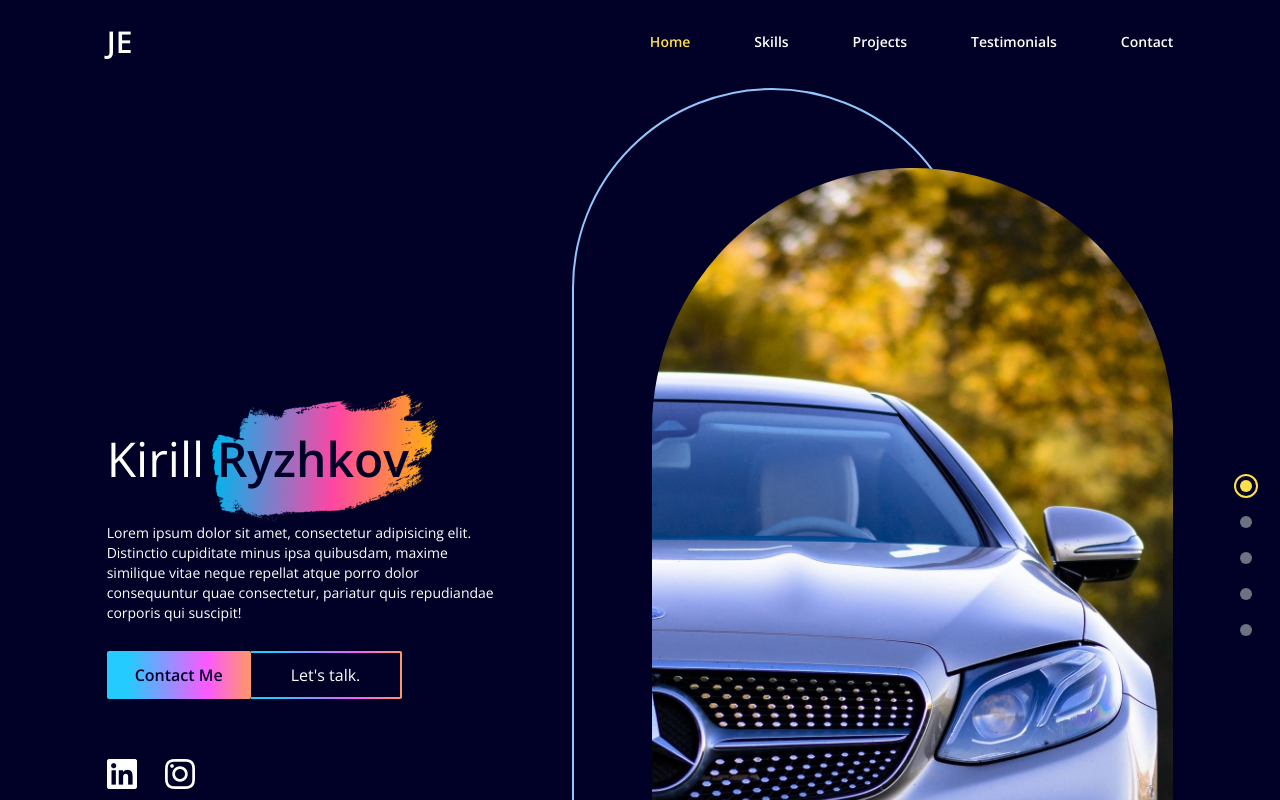
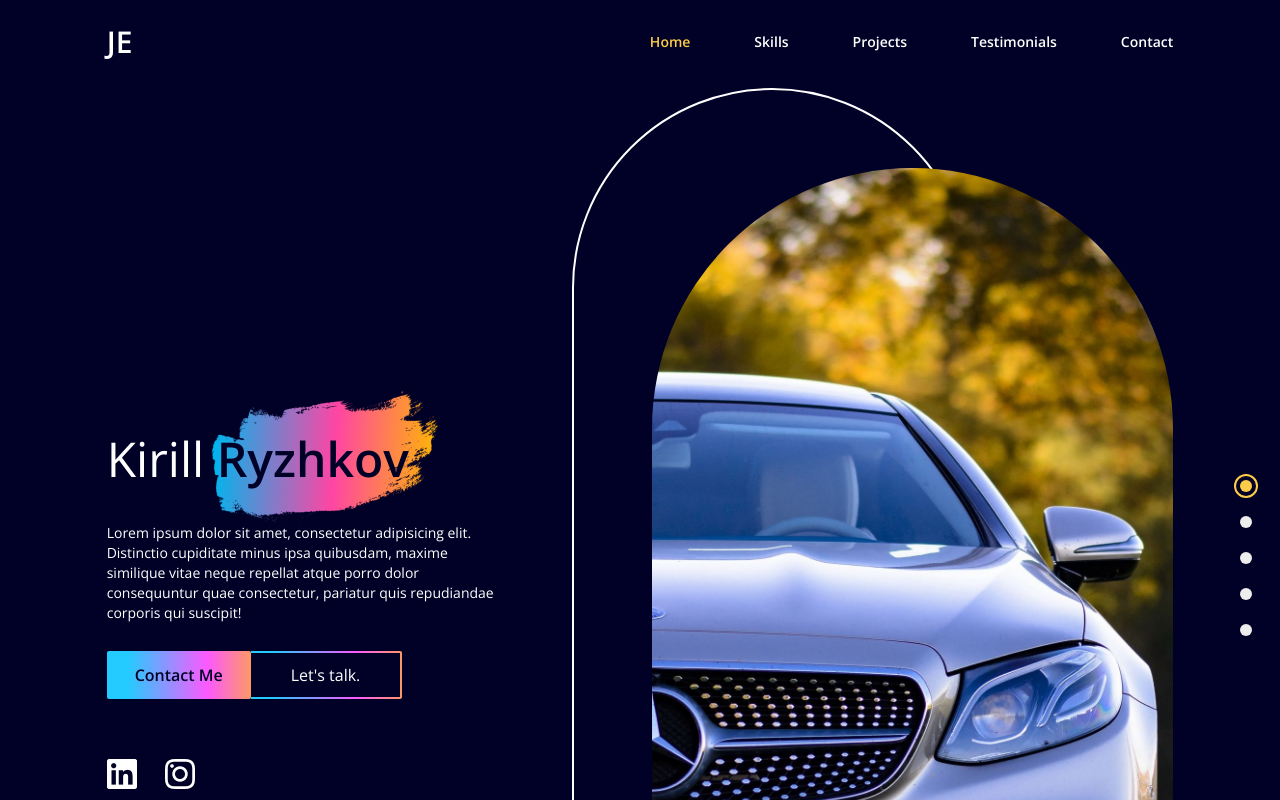
Before and after one commit to SmokeGuap/Portfolio, a React (Vite) app: page / in a window 1280 px wide. Shown: the top 800 px of the page. Built offline with nearby package versions, Linux system fonts and the light colour scheme.

Commit message:
Some fixes

```diff
--- a/src/components/DotGroup.tsx
+++ b/src/components/DotGroup.tsx
@@ -7,42 +7,38 @@ type DotGroupContext = {
 
 function DotGroup({ selectedPage, setSelectedPage }: DotGroupContext) {
   const selectedStyles =
-    'relative bg-yellow-300 before:absolute before:w-6 before:h-6 before:rounded-full before:border-2 before:border-yellow-300 before:left-[-50%] before:top-[-50%]';
+    'relative bg-yellow before:absolute before:w-6 before:h-6 before:rounded-full before:border-2 before:border-yellow before:left-[-50%] before:top-[-50%]';
   return (
     <div className='flex flex-col gap-6 fixed top-[60%] right-7'>
       <AnchorLink
-        className={`${selectedPage == 'home' ? selectedStyles : 'bg-gray-300'}
-  w-3 h-3 rounded-full bg-gray-500`}
+        className={`${selectedPage == 'home' ? selectedStyles : 'bg-gray'}
+  w-3 h-3 rounded-full`}
         href={`#home`}
         onClick={() => setSelectedPage('home')}
       ></AnchorLink>
       <AnchorLink
-        className={`${selectedPage == 'skills' ? selectedStyles : 'bg-gray-300'}
-  w-3 h-3 rounded-full bg-gray-500`}
+        className={`${selectedPage == 'skills' ? selectedStyles : 'bg-gray'}
+  w-3 h-3 rounded-full`}
         href={`#skills`}
         onClick={() => setSelectedPage('skills')}
       ></AnchorLink>
       <AnchorLink
-        className={`${
-          selectedPage == 'projects' ? selectedStyles : 'bg-gray-300'
-        }
-  w-3 h-3 rounded-full bg-gray-500`}
+        className={`${selectedPage == 'projects' ? selectedStyles : 'bg-gray'}
+  w-3 h-3 rounded-full`}
         href={`#projects`}
         onClick={() => setSelectedPage('projects')}
       ></AnchorLink>
       <AnchorLink
         className={`${
-          selectedPage == 'testimonials' ? selectedStyles : 'bg-gray-300'
+          selectedPage == 'testimonials' ? selectedStyles : 'bg-gray'
         }
-  w-3 h-3 rounded-full bg-gray-500`}
+  w-3 h-3 rounded-full`}
         href={`#testimonials`}
         onClick={() => setSelectedPage('testimonial')}
       ></AnchorLink>
       <AnchorLink
-        className={`${
-          selectedPage == 'contact' ? selectedStyles : 'bg-gray-300'
-        }
-  w-3 h-3 rounded-full bg-gray-500`}
+        className={`${selectedPage == 'contact' ? selectedStyles : 'bg-gray'}
+  w-3 h-3 rounded-full`}
         href={`#contact`}
         onClick={() => setSelectedPage('contact')}
       ></AnchorLink>
--- a/src/components/Navbar.tsx
+++ b/src/components/Navbar.tsx
@@ -22,8 +22,8 @@ const Link = ({
   const lowerCasePage = page.toLowerCase();
   return (
     <AnchorLink
-      className={`${selectedPage == lowerCasePage ? 'text-yellow-300' : ''}
-      hover:text-yellow-300 transition duration-500`}
+      className={`${selectedPage == lowerCasePage ? 'text-yellow' : ''}
+      hover:text-yellow transition duration-500`}
       href={`#${lowerCasePage}`}
       onClick={() => setSelectedPage(lowerCasePage)}
     >
@@ -35,7 +35,7 @@ const Link = ({
 function Navbar({ isTopOfPage, selectedPage, setSelectedPage }: NavbarContext) {
   const [isMenuToggled, setMenuToggled] = useState(false);
   const isAboveSmallScreens = useMediaQuery('(min-width: 768px)');
-  const navbarBackground = isTopOfPage ? '' : 'bg-red-300';
+  const navbarBackground = isTopOfPage ? '' : 'bg-red';
 
   return (
     <nav className={`${navbarBackground} w-full z-40 fixed top-0 py-6`}>
@@ -71,7 +71,7 @@ function Navbar({ isTopOfPage, selectedPage, setSelectedPage }: NavbarContext) {
           </div>
         ) : (
           <button
-            className='rounded-full bg-red-300 p-2'
+            className='rounded-full bg-red p-2'
             onClick={() => setMenuToggled(!isMenuToggled)}
           >
             <img src={openMenu} alt='openMenu' width={'30px'} />
@@ -79,7 +79,7 @@ function Navbar({ isTopOfPage, selectedPage, setSelectedPage }: NavbarContext) {
         )}
 
         {!isAboveSmallScreens && isMenuToggled && (
-          <div className='fixed right-0 bottom-0 h-full bg-blue-300 w-[300px]'>
+          <div className='fixed right-0 bottom-0 h-full bg-blue w-[300px]'>
             <div className='flex justify-end p-12'>
               <button onClick={() => setMenuToggled(!isMenuToggled)}>
                 <img alt='closeMenu' src={closeMenu} width={'30px'} />
--- a/tailwind.config.js
+++ b/tailwind.config.js
@@ -6,6 +6,10 @@ export default {
     extend: {
       colors: {
         'dark-blue': '#010026',
+        blue: '#2CBCE9',
+        red: '#DC4492',
+        yellow: '#FDCC49',
+        gray: '#ededed',
       },
       fontFamily: {
         opensans: ['Open Sans', 'sans-serif'],
```
